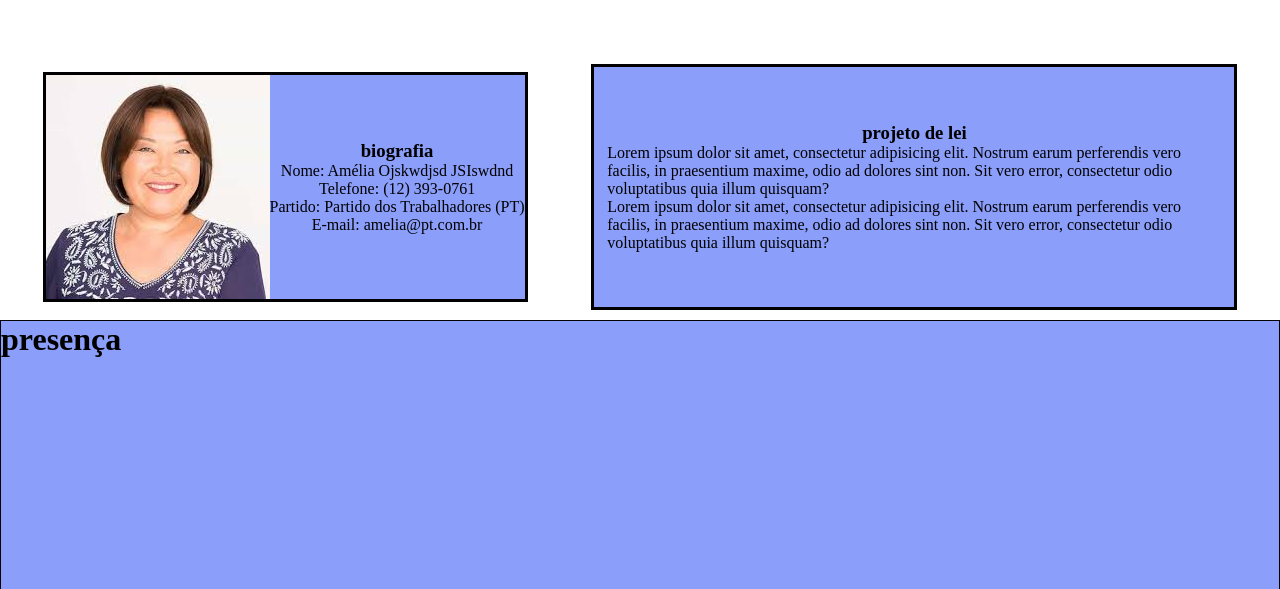
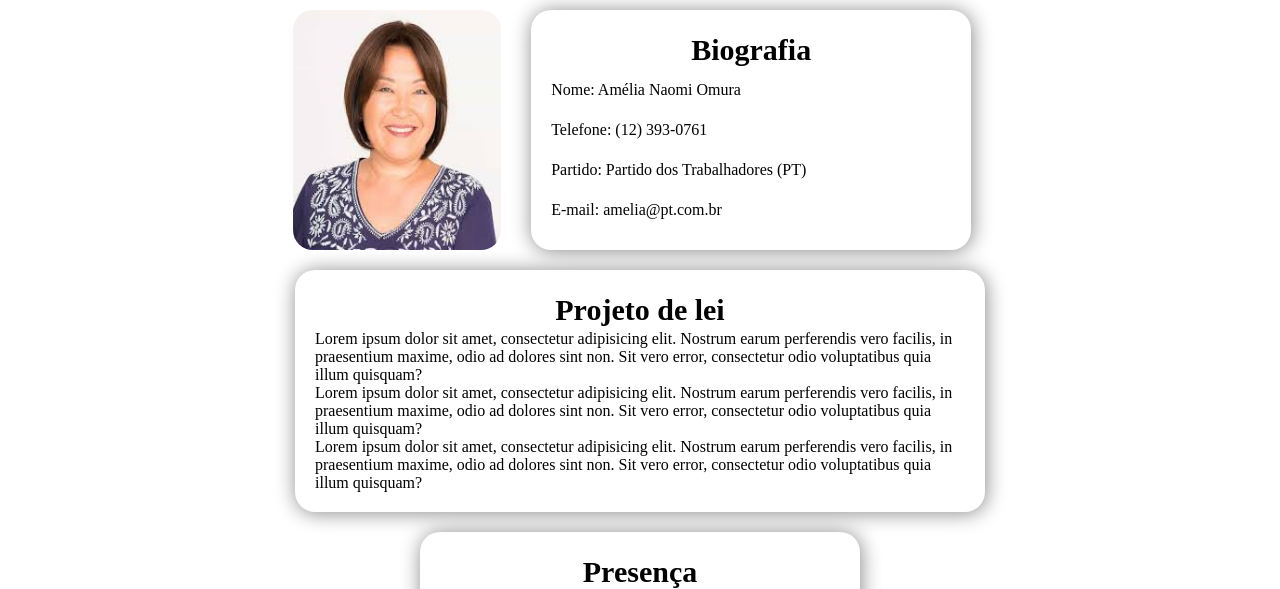
Before and after one commit to matheuskarnas/API-1, a Flask app: template src/app/front/templates/information.html in a window 1280 px wide. Shown: the top 589 px of the page. Run offline with Flask 3, Linux system fonts and the light colour scheme; the template is opened without the code that fills it, so the values that code supplies are empty.

Commit message:
feat add information

```diff
--- a/src/app/front/templates/information.html
+++ b/src/app/front/templates/information.html
@@ -1,58 +1,110 @@
 <!DOCTYPE html>
-<html lang="pt-BR">
+<html>
+<head>
+<style>
+ *{
+    margin: 0;
+    padding: 0;
+ }
+.flex-container {
+  display: flex;
+  flex-wrap: wrap;
+  background-color: white;
 
-<head>
-    <meta charset="UTF-8">
-    <meta http-equiv="X-UA-Compatible" content="IE-edge" />
-    <meta name="viewport" content="width=device-width, initial-scale=1.0" />
-    <title>Informação</title>
-    <link rel="stylesheet" type="text/css" href="/src/ui/static/information.css" />
+}
 
+.biografia {
+    display: flex;
+    flex-wrap: wrap;
+    width: 100%;
+    margin: 10px;
+    gap: 20px;
+    justify-content: center;
+}
+
+.bloco{
+    display: flex;
+    gap: 30px;
+}
+
+.grafico {
+    display: flex;
+    flex-wrap: wrap;
+    flex-direction: row;
+    width: 100%;
+    margin: 10px;
+    gap: 20px;
+    justify-content: center;
+}
+
+@media (max-width: 1000px){
+    .grafico{
+        flex-direction: column;
+    }
+}
+
+h1{
+    text-align: center;
+    font-size: 30px;
+    line-height: 40px;
+}
+</style>
 </head>
+<body>
 
-<body>
-    <header>
 
-    </header>
-    <main>
-    <section>
-        <article class="pefil">
-            <div class="lado">
-                <div class="biografia">
-                    <img src="imagens/amélia.jpg" alt="">
-                    <div class="biografiatxt">
-                        <h1>biografia</h1>
-                        <p>Nome: Amélia Ojskwdjsd JSIswdnd</p>
+<div class="flex-container">
+    <section class="biografia">
+        <div class="bloco">
+            <div style="display: flex; width: 30%;">
+                <img src="./imagens/amélia.jpg" alt="" style="border-radius: 20px; max-width: 100%; height: auto;">
+            </div>
+
+            <div style="display: flex; flex-direction: column; padding: 20px; border-radius: 20px; width: 400px; line-height: 40px; box-shadow: 1px 1px 20px #888;">
+                <h1>Biografia</h1>
+                <p>Nome: Amélia Naomi Omura</p>
                 <p>Telefone: (12) 393-0761</p>
                 <p>Partido: Partido dos Trabalhadores (PT)</p>
                 <p>E-mail: amelia@pt.com.br</p>
             </div>
         </div>
-                <div class="projetoslei">
-                    <div class="projetosleitxt">
-                        <h1>projeto de lei</h1>
-                        <p>Lorem ipsum dolor sit amet, consectetur adipisicing elit. Nostrum earum perferendis vero facilis,                            in praesentium maxime, odio ad dolores sint non. Sit vero error, consectetur odio voluptatibus quia illum quisquam?</p>
-                        <p>Lorem ipsum dolor sit amet, consectetur adipisicing elit. Nostrum earum perferendis vero facilis,                            in praesentium maxime, odio ad dolores sint non. Sit vero error, consectetur odio voluptatibus quia illum quisquam?</p>
+        <div style="display: flex; flex-direction: column; padding: 20px ; width: 650px; border-radius: 20px; box-shadow: 1px 1px 20px #888;">
+            <h1>Projeto de lei</h1>
+            <p>Lorem ipsum dolor sit amet, consectetur adipisicing elit. Nostrum earum perferendis vero facilis,
+                in praesentium maxime, odio ad dolores sint non. Sit vero error, consectetur odio voluptatibus
+                quia illum quisquam?
+            </p>
+            <p>Lorem ipsum dolor sit amet, consectetur adipisicing elit. Nostrum earum perferendis vero facilis,
+                in praesentium maxime, odio ad dolores sint non. Sit vero error, consectetur odio voluptatibus
+                quia illum quisquam?
+            </p>
+            <p>Lorem ipsum dolor sit amet, consectetur adipisicing elit. Nostrum earum perferendis vero facilis,
+                in praesentium maxime, odio ad dolores sint non. Sit vero error, consectetur odio voluptatibus
+                quia illum quisquam?
+            </p>
         </div>
+    </section>
+
+    <section class="grafico">
+        <div style="display: flex; flex-direction: column; padding: 20px; border-radius: 20px; width: 400px; line-height: 40px; box-shadow: 1px 1px 20px #888;">
+            <h1>Presença</h1>
+            <img src="./imagens/grafico.png" style="display: flex;  width: auto; height: 100%;">
+
         </div>
+        <div style="display: flex; flex-direction: column; padding: 20px ; width: 900px; border-radius: 20px; box-shadow: 1px 1px 20px #888;">
+            <h1>Posicionamento nas votações</h1>
+            <img src="./imagens/grafico.png" style="display: flex;  width: auto; max-height: 300px;">
         </div>
-        </article>
     </section>
 
 
-    <div class="linha2">
-        <h1>presença</h1>
+
+
+
+
 </div>
 
-    <div class="linha3">
-        <h1>proposições</h1>
-    </div>
 
-    <div class="linha4">
-        <h1>comentario</h1>
-    </div>
 
-</main>
 </body>
-
 </html>
```
Lines whose indentation alone changed are shown as unchanged.
